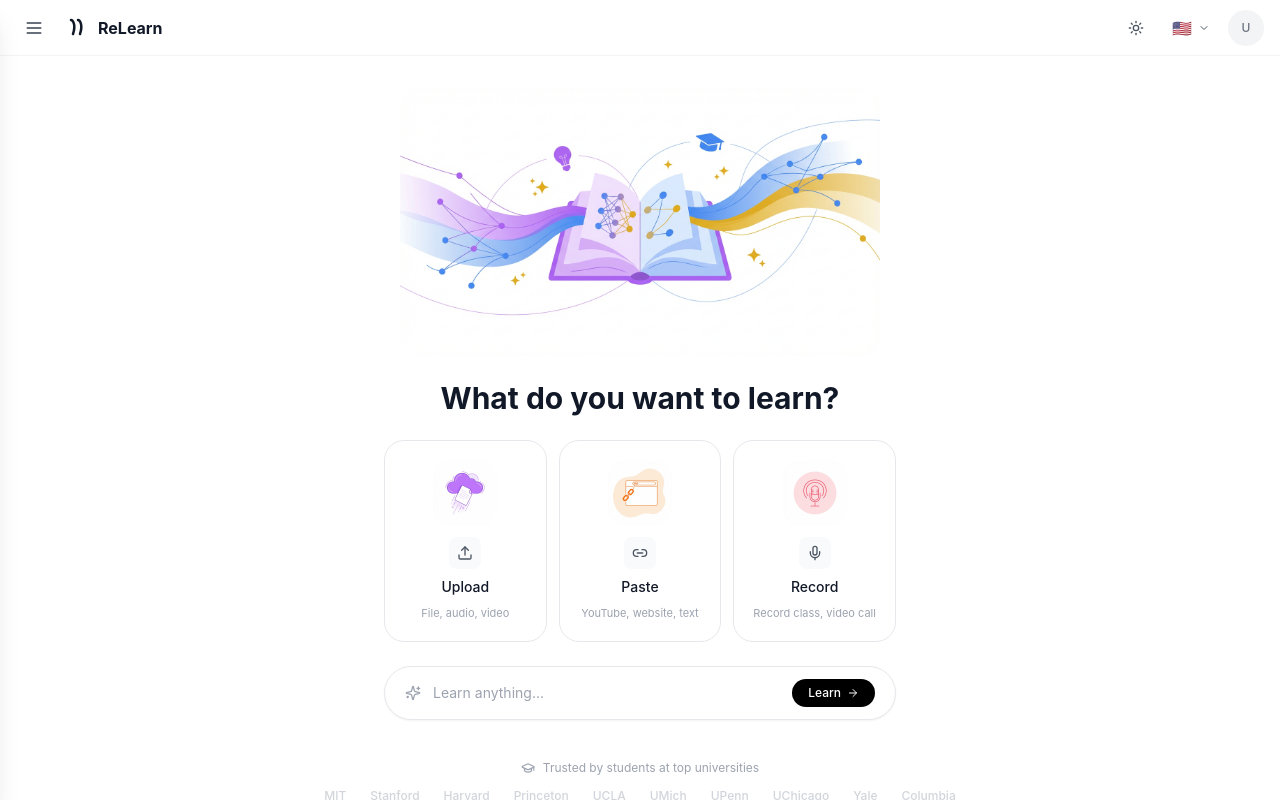
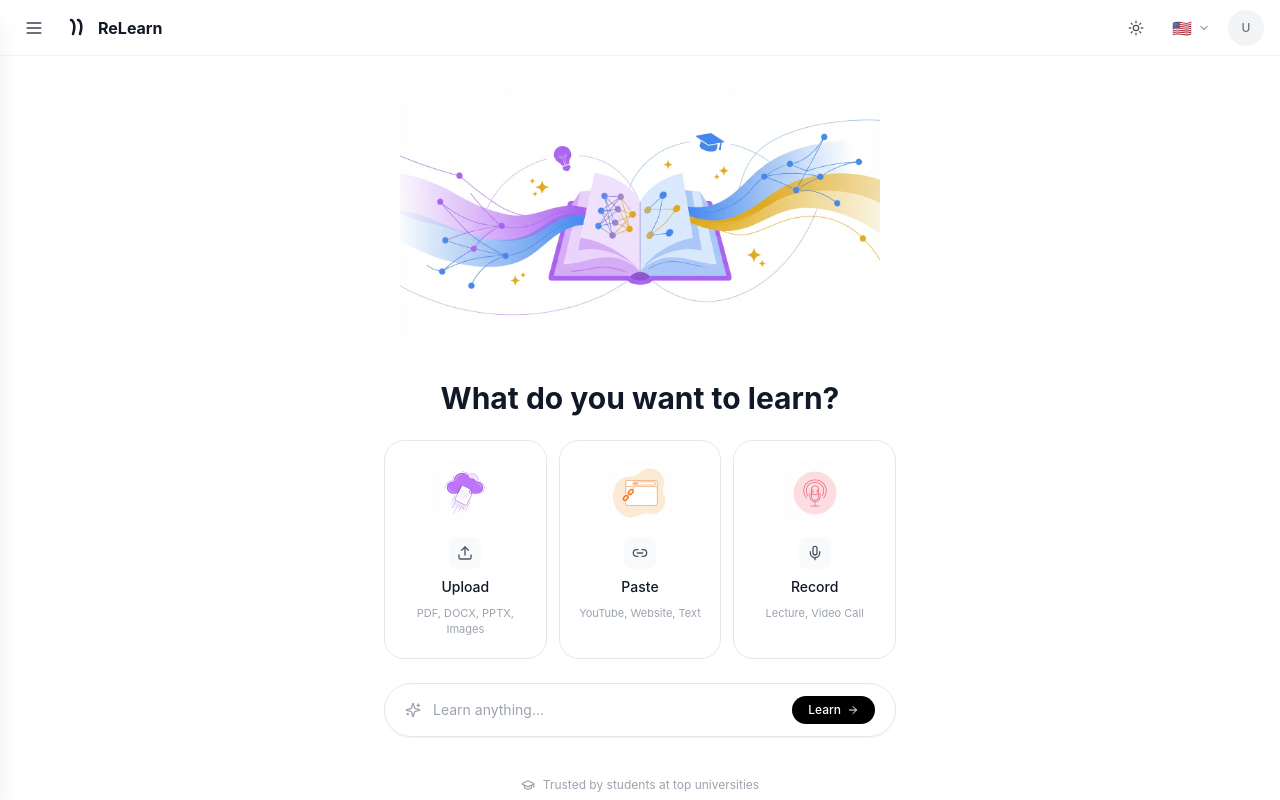
Before and after one commit to KNIGHTABDO/relearn, a Next.js app: page / in a window 1280 px wide. Built offline with nearby package versions, Linux system fonts and the light colour scheme.

Commit message:
fix: propagate i18n t() calls to home page — all UI text now uses translations

```diff
--- a/src/app/page.tsx
+++ b/src/app/page.tsx
@@ -1,5 +1,6 @@
 "use client";
 
+import { useI18n } from "@/components/providers/i18n-provider";
 import React, { useState, useEffect } from "react";
 import { useRouter } from "next/navigation";
 import { Header } from "@/components/layout/header";
@@ -36,15 +37,17 @@ interface SpaceCard {
   tags: string[];
 }
 
-const inputCards = [
-  { title: "Upload", description: "File, audio, video", icon: Upload, href: "/upload", image: "/images/icon-upload.jpg" },
-  { title: "Paste", description: "YouTube, website, text", icon: Link2, href: "/paste", image: "/images/icon-paste.jpg" },
-  { title: "Record", description: "Record class, video call", icon: Mic, href: "/record", image: "/images/icon-record.jpg" },
-];
-
 const universities = [
-  "MIT", "Stanford", "Harvard", "Princeton", "UCLA",
-  "UMich", "UPenn", "UChicago", "Yale", "Columbia",
+  "MIT",
+  "Stanford",
+  "Harvard",
+  "Princeton",
+  "UCLA",
+  "UMich",
+  "UPenn",
+  "UChicago",
+  "Yale",
+  "Columbia",
 ];
 
 export default function HomePage() {
@@ -54,6 +57,31 @@ export default function HomePage() {
   const [learnInput, setLearnInput] = useState("");
   const [showCreateSpace, setShowCreateSpace] = useState(false);
   const [newSpaceName, setNewSpaceName] = useState("");
+  const { t } = useI18n();
+
+  const inputCards = [
+    {
+      title: t("home.upload"),
+      description: t("home.upload_desc"),
+      icon: Upload,
+      href: "/upload",
+      image: "/images/icon-upload.jpg",
+    },
+    {
+      title: t("home.paste"),
+      description: t("home.paste_desc"),
+      icon: Link2,
+      href: "/paste",
+      image: "/images/icon-paste.jpg",
+    },
+    {
+      title: t("home.record"),
+      description: t("home.record_desc"),
+      icon: Mic,
+      href: "/record",
+      image: "/images/icon-record.jpg",
+    },
+  ];
 
   useEffect(() => {
     fetchSpaces().then((s) => setSpaces(s)).catch(() => {});
@@ -82,21 +110,24 @@ export default function HomePage() {
   return (
     <div className="flex h-screen flex-col bg-white dark:bg-dark-bg dark:bg-dark-bg">
       <Header onMenuClick={() => setSidebarOpen(true)} />
-      <SidebarDrawer
-        open={sidebarOpen}
-        onClose={() => setSidebarOpen(false)}
-        spaces={spaces}
-      />
+      <SidebarDrawer open={sidebarOpen} onClose={() => setSidebarOpen(false)} spaces={spaces} />
 
       <main className="flex-1 overflow-y-auto">
         <div className="mx-auto max-w-4xl px-6 py-8">
           {/* Hero */}
           <div className="text-center">
             <div className="mb-6">
-              <Image src="/images/hero.jpg" alt="AI-powered learning" width={480} height={270} className="mx-auto rounded-2xl" priority />
+              <Image
+                src="/images/hero.jpg"
+                alt="AI-powered learning"
+                width={480}
+                height={270}
+                className="mx-auto rounded-2xl"
+                priority
+              />
             </div>
             <h1 className="text-2xl font-bold text-gray-900 dark:text-dark-text sm:text-3xl">
-              What do you want to learn?
+              {t("home.title")}
             </h1>
 
             {/* Input cards */}
@@ -109,7 +140,13 @@ export default function HomePage() {
                 >
                   {(card as any).image && (
                     <div className="w-16 h-16 rounded-xl overflow-hidden mb-1">
-                      <Image src={(card as any).image} alt={card.title} width={64} height={64} className="w-full h-full object-cover" />
+                      <Image
+                        src={(card as any).image}
+                        alt={card.title}
+                        width={64}
+                        height={64}
+                        className="w-full h-full object-cover"
+                      />
                     </div>
                   )}
                   <div className="flex h-8 w-8 items-center justify-center rounded-lg bg-gray-50 dark:bg-dark-surface">
@@ -130,7 +167,7 @@ export default function HomePage() {
                   value={learnInput}
                   onChange={(e) => setLearnInput(e.target.value)}
                   onKeyDown={(e) => e.key === "Enter" && handleLearn()}
-                  placeholder="Learn anything..."
+                  placeholder={t("home.learn_anything")}
                   className="flex-1 bg-transparent text-sm text-gray-900 dark:text-dark-text placeholder:text-gray-400 dark:placeholder:text-dark-text-muted dark:text-dark-text-muted outline-none"
                 />
                 <button
@@ -152,7 +189,9 @@ export default function HomePage() {
             </div>
             <div className="mt-3 flex flex-wrap items-center justify-center gap-x-6 gap-y-2">
               {universities.map((uni) => (
-                <span key={uni} className="text-xs font-medium text-gray-300 dark:text-dark-text-muted">{uni}</span>
+                <span key={uni} className="text-xs font-medium text-gray-300 dark:text-dark-text-muted">
+                  {uni}
+                </span>
               ))}
             </div>
           </div>
@@ -171,9 +210,7 @@ export default function HomePage() {
                 <p className="text-xs text-gray-400 dark:text-dark-text-muted">Analytics & stats</p>
               </div>
             </Link>
-            <div
-              className="group flex items-center gap-3 rounded-2xl border border-gray-200 dark:border-dark-border bg-white dark:bg-dark-bg p-4 transition-all hover:border-blue-200 dark:hover:border-blue-900 hover:shadow-sm cursor-pointer"
-            >
+            <div className="group flex items-center gap-3 rounded-2xl border border-gray-200 dark:border-dark-border bg-white dark:bg-dark-bg p-4 transition-all hover:border-blue-200 dark:hover:border-blue-900 hover:shadow-sm cursor-pointer">
               <div className="flex h-10 w-10 items-center justify-center rounded-xl bg-blue-50 dark:bg-blue-950">
                 <Brain className="h-5 w-5 text-blue-500" />
               </div>
@@ -182,9 +219,7 @@ export default function HomePage() {
                 <p className="text-xs text-gray-400 dark:text-dark-text-muted">AI-powered schedule</p>
               </div>
             </div>
-            <div
-              className="group flex items-center gap-3 rounded-2xl border border-gray-200 dark:border-dark-border bg-white dark:bg-dark-bg p-4 transition-all hover:border-orange-200 dark:hover:border-orange-900 hover:shadow-sm cursor-pointer"
-            >
+            <div className="group flex items-center gap-3 rounded-2xl border border-gray-200 dark:border-dark-border bg-white dark:bg-dark-bg p-4 transition-all hover:border-orange-200 dark:hover:border-orange-900 hover:shadow-sm cursor-pointer">
               <div className="flex h-10 w-10 items-center justify-center rounded-xl bg-orange-50 dark:bg-orange-950">
                 <Users className="h-5 w-5 text-orange-500" />
               </div>
@@ -198,13 +233,15 @@ export default function HomePage() {
           {/* Spaces section */}
           <div className="mt-8">
             <div className="flex items-center justify-between">
-              <h2 className="text-lg font-semibold text-gray-900 dark:text-dark-text">Your Spaces</h2>
+              <h2 className="text-lg font-semibold text-gray-900 dark:text-dark-text">
+                {t("home.recent_spaces")}
+              </h2>
               <button
                 onClick={() => setShowCreateSpace(true)}
                 className="flex items-center gap-1.5 rounded-full border border-gray-200 dark:border-dark-border px-3 py-1.5 text-xs font-medium text-gray-600 dark:text-dark-text-secondary hover:bg-gray-50 dark:hover:bg-dark-hover dark:bg-dark-surface transition-colors"
               >
                 <Plus className="h-3 w-3" />
-                New Space
+                {t("home.create_space")}
               </button>
             </div>
 
@@ -256,7 +293,9 @@ export default function HomePage() {
                         {space.name}
                       </h3>
                       {space.description && (
-                        <p className="text-xs text-gray-400 dark:text-dark-text-muted truncate">{space.description}</p>
+                        <p className="text-xs text-gray-400 dark:text-dark-text-muted truncate">
+                          {space.description}
+                        </p>
                       )}
                     </div>
                   </div>
@@ -287,13 +326,21 @@ export default function HomePage() {
 
               {spaces.length === 0 && (
                 <div className="col-span-full flex flex-col items-center justify-center rounded-2xl border-2 border-dashed border-gray-200 dark:border-dark-border py-12">
-                  <Image src="/images/empty-spaces.jpg" alt="No spaces" width={160} height={160} className="rounded-xl opacity-80" />
-                  <p className="mt-2 text-sm text-gray-400 dark:text-dark-text-muted">No spaces yet</p>
+                  <Image
+                    src="/images/empty-spaces.jpg"
+                    alt="No spaces"
+                    width={160}
+                    height={160}
+                    className="rounded-xl opacity-80"
+                  />
+                  <p className="mt-2 text-sm text-gray-400 dark:text-dark-text-muted">
+                    {t("home.no_spaces")}
+                  </p>
                   <button
                     onClick={() => setShowCreateSpace(true)}
                     className="mt-3 text-xs font-medium text-gray-600 dark:text-dark-text-secondary hover:text-gray-900 dark:hover:text-dark-text dark:text-dark-text"
                   >
-                    Create your first space
+                    {t("home.no_spaces_desc")}
                   </button>
                 </div>
               )}
```
